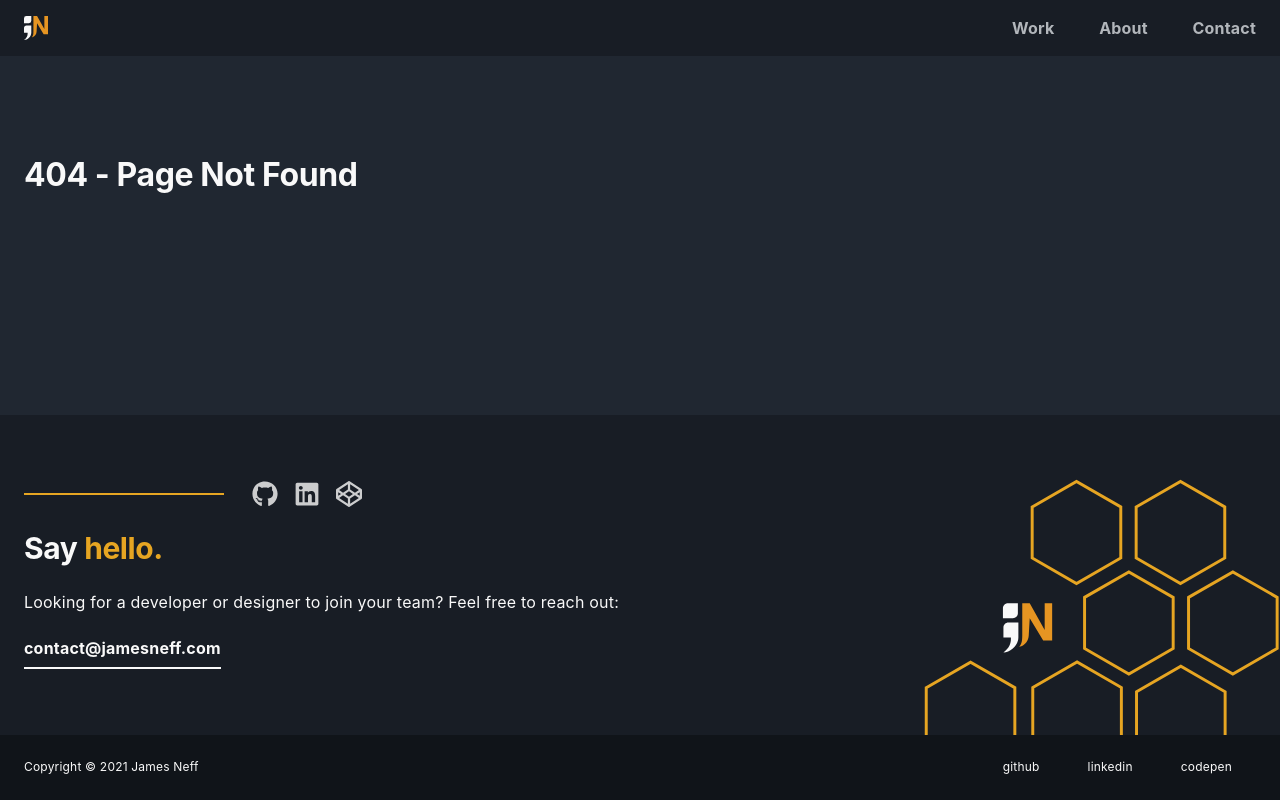
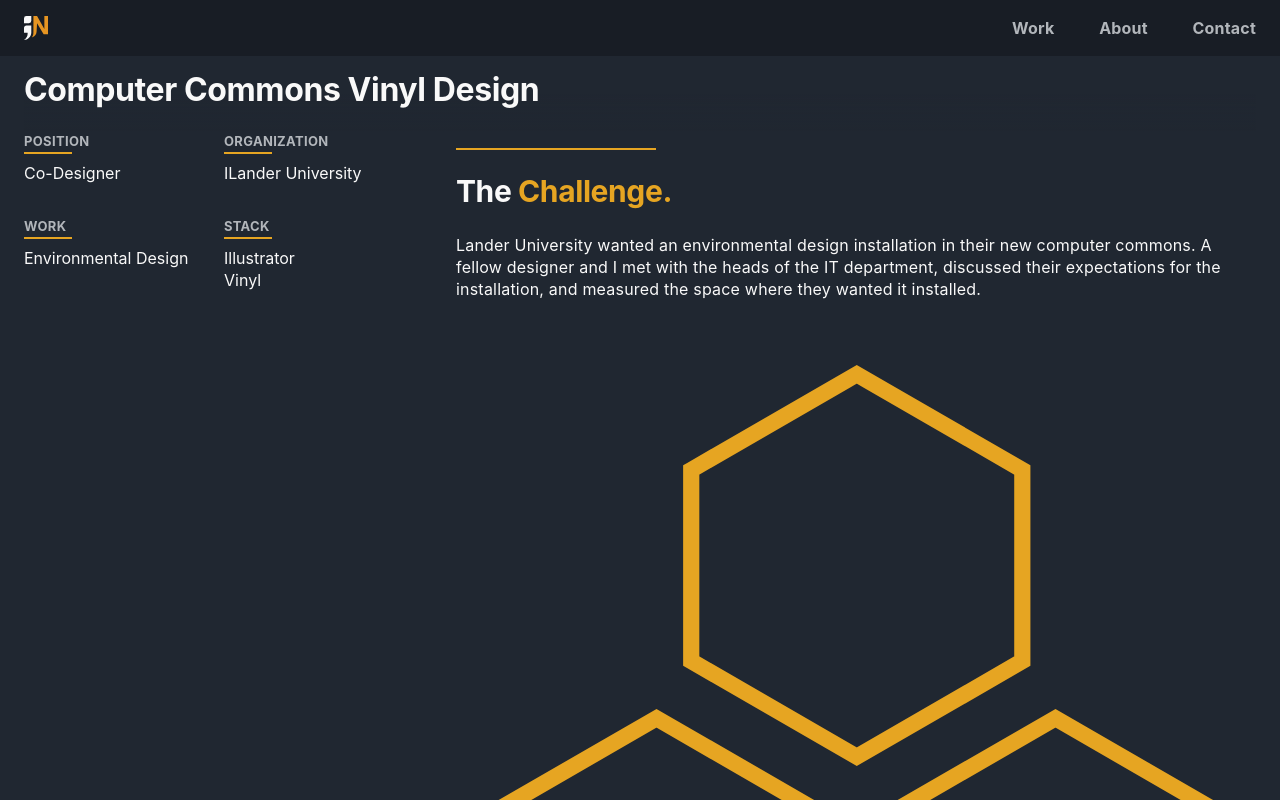
Before and after one commit to NeffCodes/Portfolio-v2.0, a Next.js app: page /projects/lander-university in a window 1280 px wide. Before the commit this address had no page. Shown: the top 800 px of the page. Built offline with nearby package versions, Linux system fonts and the light colour scheme.

Commit message:
Create index-journal project page
- setup basic image gallery

```diff
--- a/src/pages/index.js
+++ b/src/pages/index.js
@@ -100,7 +100,7 @@ export default function Home() {
             </li>
 
             <li className={styles.projectCard} tabIndex="0">
-              <Link href={{pathname:'/'}}>
+              <Link href={{pathname:'/projects/lander-university'}}>
                 <article>
                   <header>
                     <ul className={styles.projectTags}>
--- a/src/pages/projects/index-journal.js
+++ b/src/pages/projects/index-journal.js
@@ -18,7 +18,7 @@ const ArticlePage = () => {
   return(
     <div className={styles.container}>
       <article>
-        <h1 className={styles.title}>Index Journal's Redesign</h1>
+        <h1 className={styles.title}>Index-Journal's Website Redesign</h1>
         <div className={styles.article_container}>
           <ArticleHeader
             position={position}
--- /dev/null
+++ b/src/pages/projects/lander-university.js
@@ -0,0 +1,97 @@
+import Image from 'next/image'
+import ArticleHeader from "../../common/components/articleHeader/ArticleHeader"
+import ArticleBody from '../../common/components/articleBody/ArticleBody'
+
+import styles from '../../styles/ArticlePage.module.css'
+
+import trihex from '/public/assets/trihex.svg'
+
+
+const position  = ["Co-Designer"];
+const organization = ["ILander University"];
+const work = ["Environmental Design"];
+const stack = ["Illustrator","Vinyl"];
+const source = null;
+const site = null;
+
+const ArticlePage = () => {
+  return(
+    <div className={styles.container}>
+      <article>
+        <h1 className={styles.title}>Computer Commons Vinyl Design</h1>
+        <div className={styles.article_container}>
+          <ArticleHeader
+            position={position}
+            organization={organization}
+            work={work}
+            stack={stack}
+            source={source}
+            site={site}
+          />
+
+          <ArticleBody>
+            <section className={styles.row_full}>
+              <div className="line" />
+              <h2>The <span className='accent'>Challenge.</span></h2>
+              <p>
+                Lander University wanted an environmental design installation in
+                their new computer commons. A fellow designer and I met with the heads
+                of the IT department, discussed their expectations for the installation, and
+                measured the space where they wanted it installed.
+              </p>
+            </section>
+
+            <div className={styles.row_full}>
+              <Image src={trihex}  layout="responsive" />
+            </div>
+
+            <section className={styles.row_full}>
+              <div className="line" />
+              <h2>Our <span className='accent'>Process.</span></h2>
+              <p>
+                We each came up with a couple of designs, taking inspiration from the
+                various components in the commons area, and presented them to the heads for
+                input and approval. The heads decided to use one of my proposed designs. Once
+                we had the approval, we prepped the installation site, cut, peeled and
+                installed the design in vinyl.
+              </p>
+            </section>
+
+
+            <section className={styles.row_full}>
+              <div className="line" />
+              <h2>After <span className='accent'>Shots.</span></h2>
+              <div class={styles.gallery_container}>
+                <div>
+                  <Image src={trihex} layout="responsive" />
+                </div>
+
+                <div>
+                  <Image src={trihex} layout="responsive" />
+                </div>
+
+                <div>
+                  <Image src={trihex}  layout="responsive" />
+                </div>
+              </div>
+
+            </section>
+
+          </ArticleBody>
+        </div>
+      </article>
+
+      <div>
+        <h2>Other Projects.</h2>
+        <div>
+          Project 1
+        </div>
+        <div>
+          Project 2
+        </div>
+      </div>
+    </div>
+  )
+}
+
+export default ArticlePage;
--- a/src/styles/ArticlePage.module.css
+++ b/src/styles/ArticlePage.module.css
@@ -14,6 +14,13 @@
   .show_large {
     display:inline-block;
   }
+}
+
+.gallery_container{
+  display: grid;
+  grid-template-columns: repeat(3, 1fr);
+  gap: 1rem;
+  justify-content: center;
 }
 
 /*=================================*/
```
